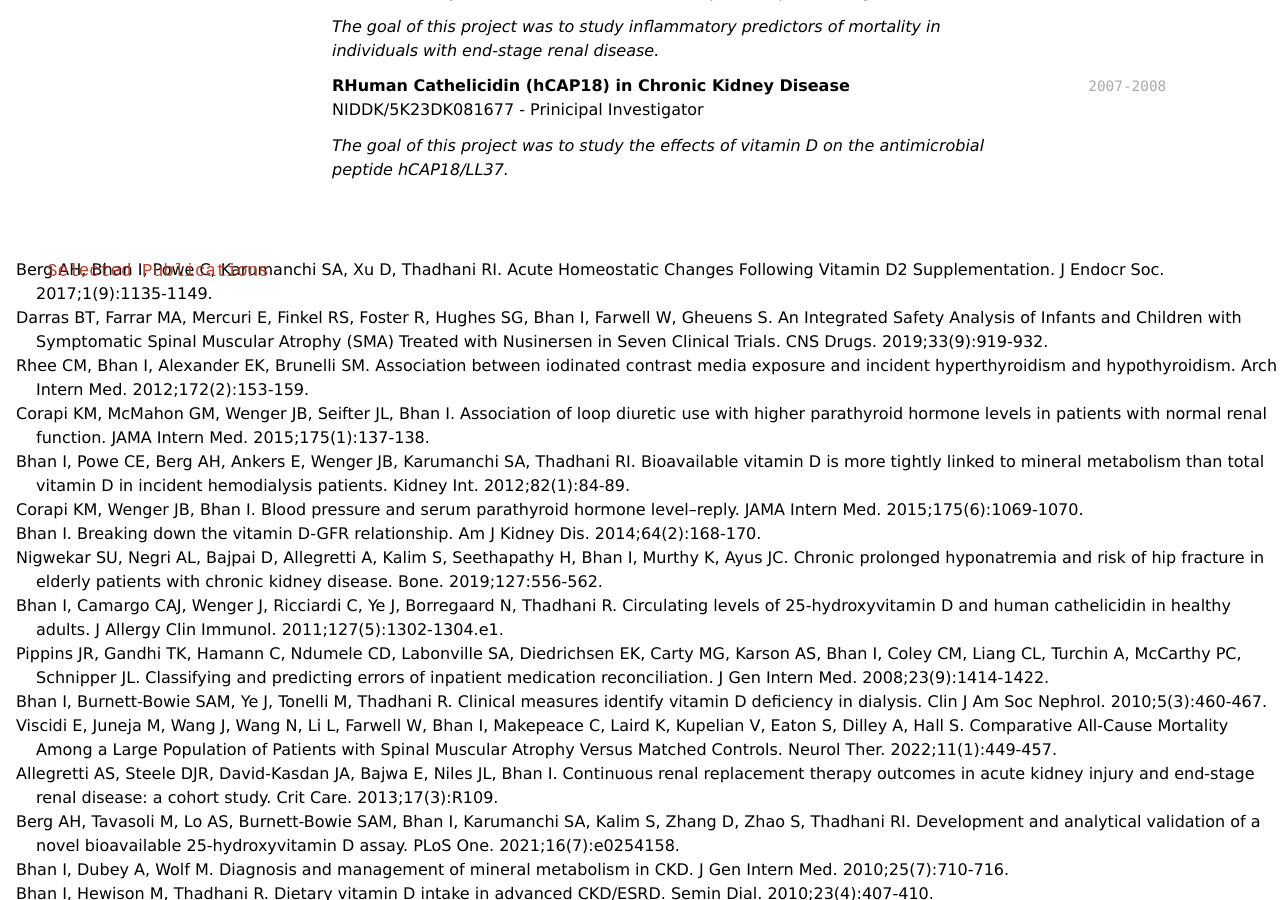
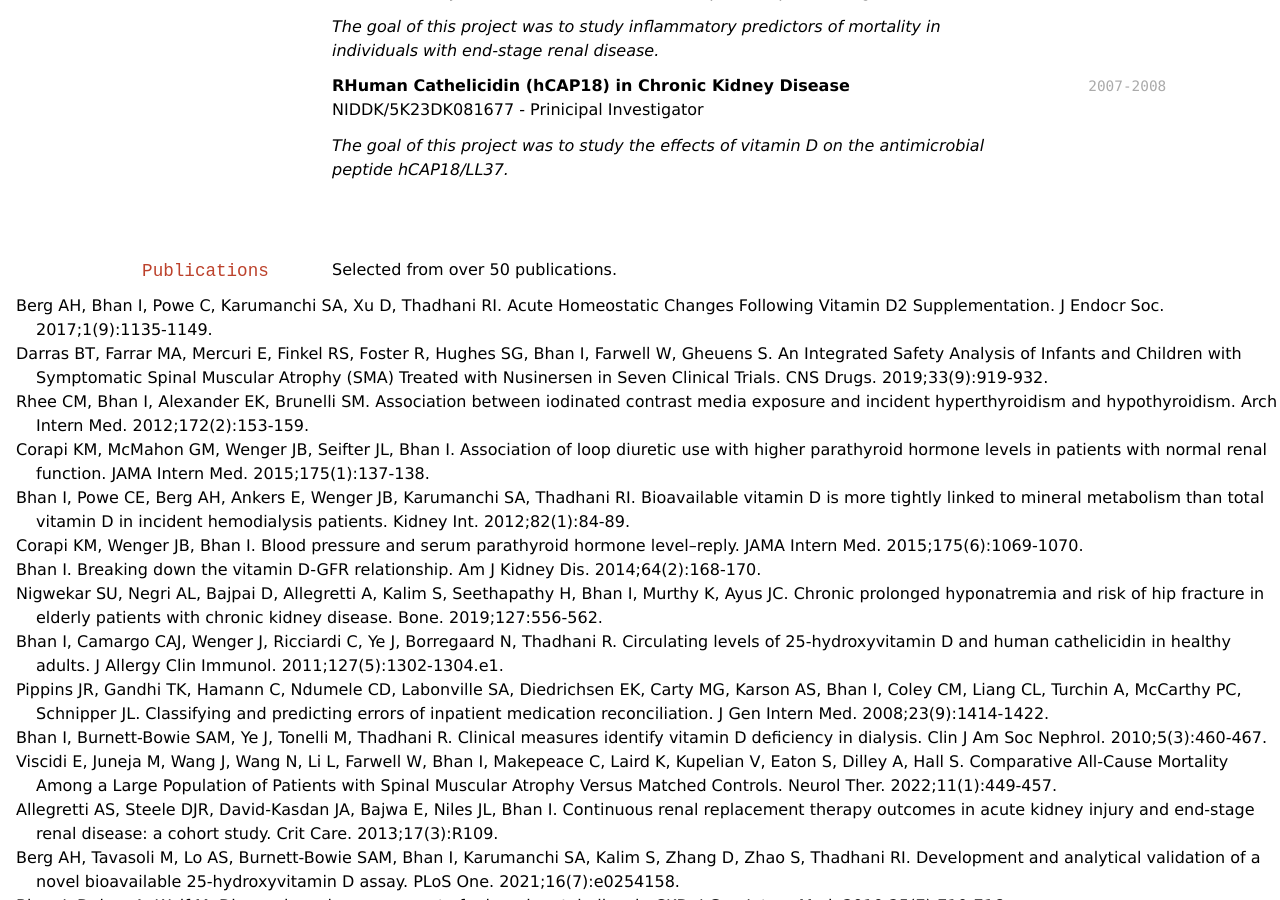
Before and after one commit to elipapa/markdown-cv, a Jekyll site: the page built from index.md, in a window 1280 px wide and 900 px high, scrolled down 4426 px. Built offline with Jekyll 4.4.1, drawn with Linux system fonts in a browser that asks for light colours.

Commit message:
Update index.md
Tweaked publications

```diff
--- a/index.md
+++ b/index.md
@@ -176,8 +176,9 @@ NIDDK/5K23DK081677 - Prinicipal Investigator
 
 *The goal of this project was to study the effects of vitamin D on the antimicrobial peptide hCAP18/LL37.*
 
+## Publications
 
-## Selected Publications
+Selected from over 50 publications.
 
 1. Berg AH, Bhan I, Powe C, Karumanchi SA, Xu D, Thadhani RI. Acute Homeostatic Changes Following Vitamin D2 Supplementation. J Endocr Soc. 2017;1(9):1135-1149.
 2. Darras BT, Farrar MA, Mercuri E, Finkel RS, Foster R, Hughes SG, Bhan I, Farwell W, Gheuens S. An Integrated Safety Analysis of Infants and Children with Symptomatic Spinal Muscular Atrophy (SMA) Treated with Nusinersen in Seven Clinical Trials. CNS Drugs. 2019;33(9):919-932.
```
